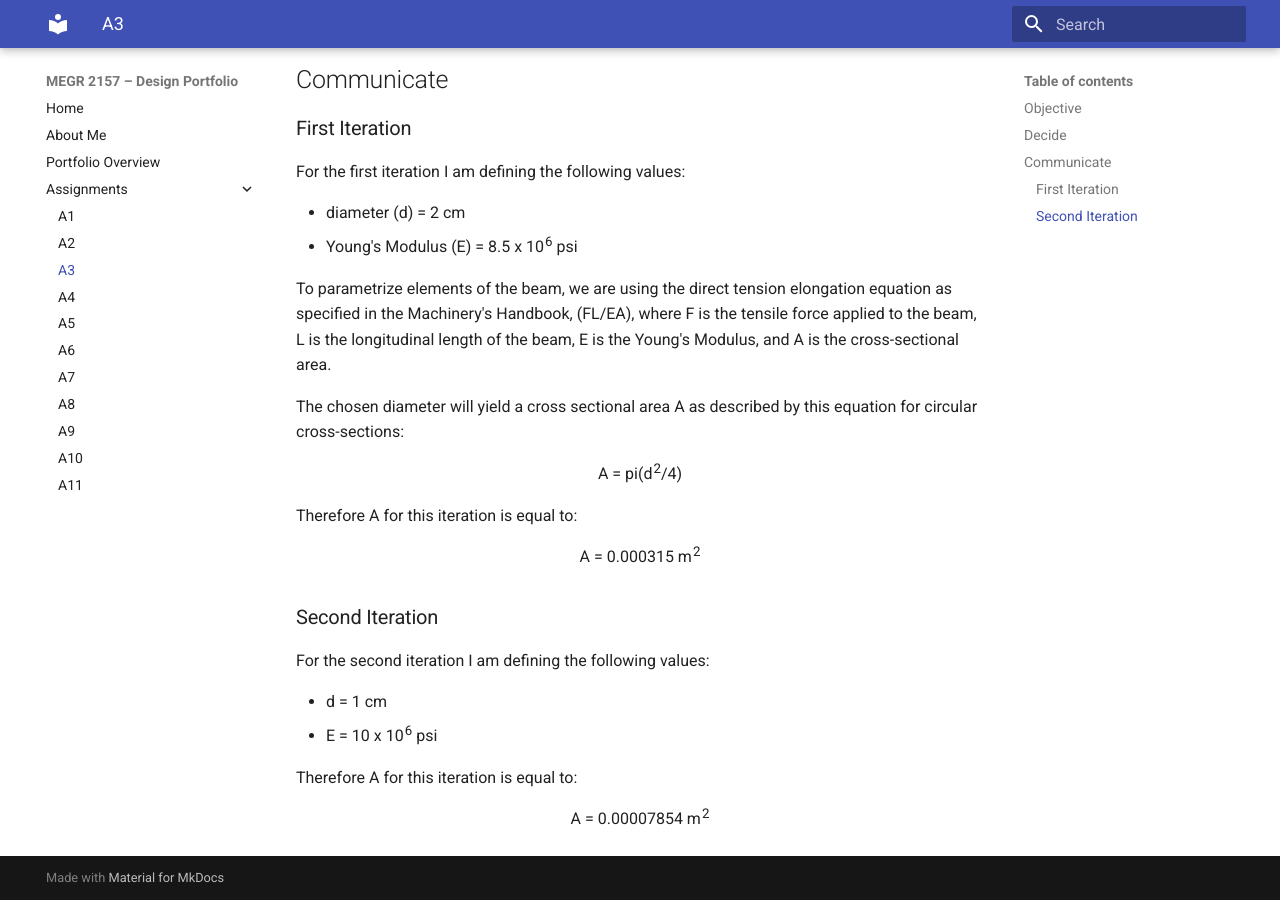
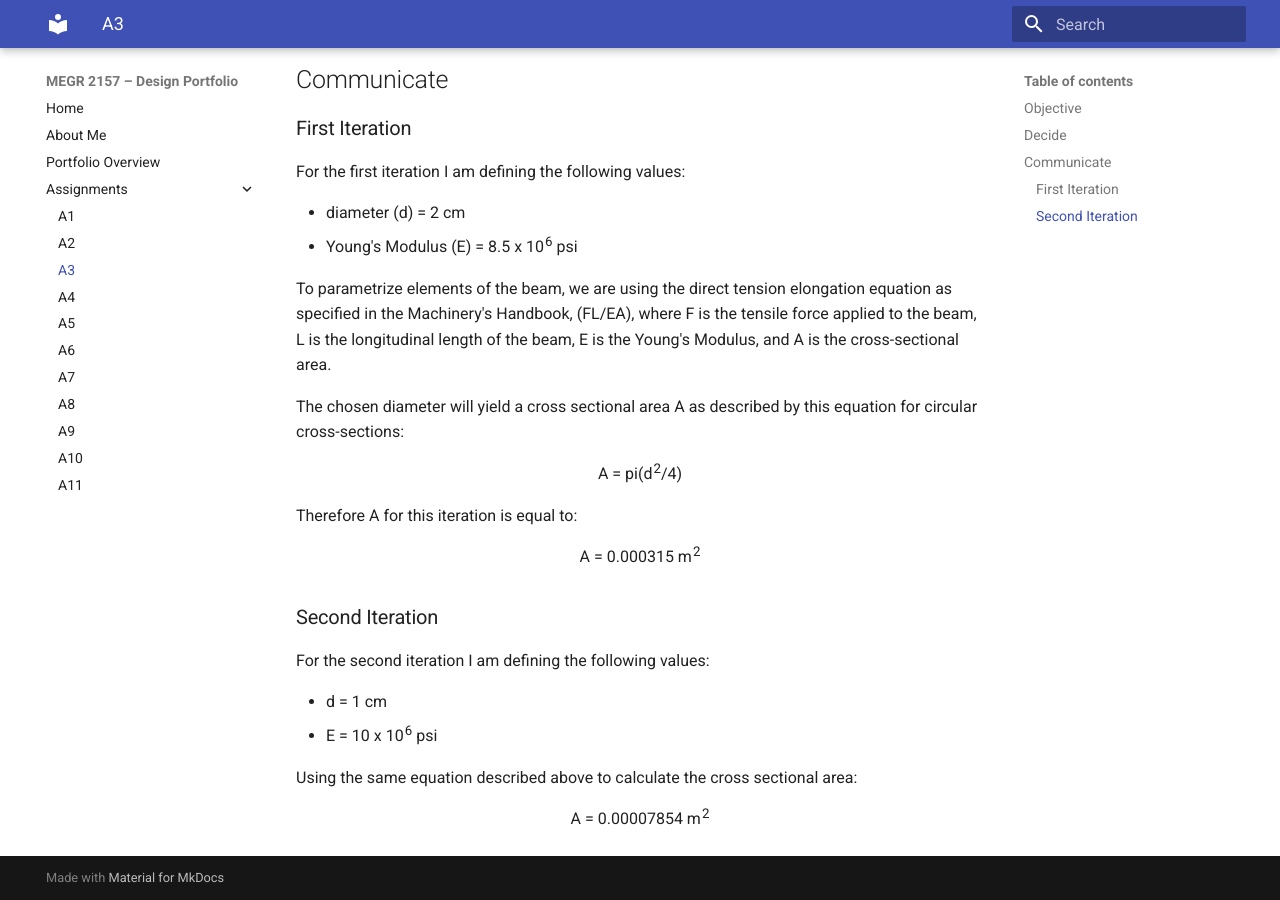
Before and after one commit to bfagan2/megr2156-portfolio, an MkDocs documentation site: the page built from docs/assignments/A03/index.md, in a window 1280 px wide and 900 px high, scrolled down 607 px. Built offline with MkDocs 1.6.1 and Material for MkDocs 9.7.7, drawn with Linux system fonts in a browser that asks for light colours.

Commit message:
Update cross-sectional area calculation explanation
Clarified the calculation of the cross-sectional area.

```diff
--- a/docs/assignments/A03/index.md
+++ b/docs/assignments/A03/index.md
@@ -35,6 +35,6 @@ For the second iteration I am defining the following values:
 - d = 1 cm
 - E = 10 x 10<sup>6</sup> psi
 
-Therefore A for this iteration is equal to:
+Using the same equation described above to calculate the cross sectional area:
 
 <p align="center"> A = 0.00007854 m<sup>2</sup></p>
```
